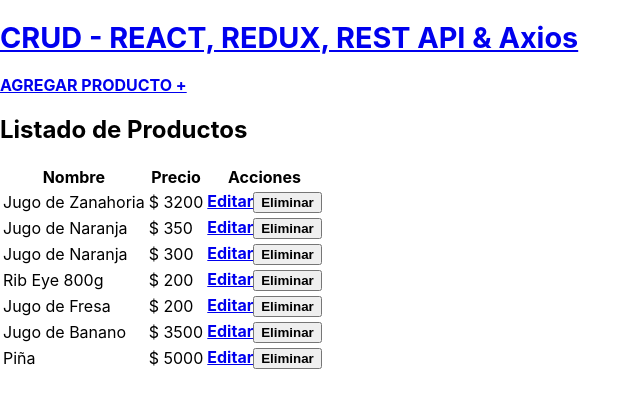
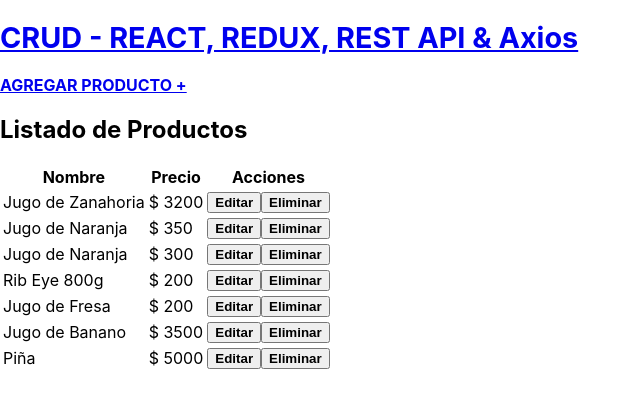
Before and after one commit to strujilloor/React-Guia-Completa, a React (Create React App) app: page / in a window 1280 px wide. Shown: the top 408 px of the page, without its empty margins (0-642 px from the left). Built offline with nearby package versions, Linux system fonts and the light colour scheme; data requests are answered from the project's data file; the HTML template or start-up script is replaced by a standard one.

Commit message:
LLevando al usuario a Edición

```diff
--- a/src/components/Product.js
+++ b/src/components/Product.js
@@ -1,5 +1,5 @@
 import React from 'react';
-import { Link } from 'react-router-dom';
+import { Link, useHistory } from 'react-router-dom';
 import Swal from 'sweetalert2';
 
 // REDUX
@@ -11,6 +11,7 @@
     const { name, price, id } = product;
 
     const dispatch = useDispatch();
+    const history = useHistory(); // habilitar history para redirección
 
     // Confirmar si desea eliminarlo
     const confirmarEliminarProducto = ( id ) => {
@@ -32,14 +33,22 @@
         });
     }
 
+    // Función que redirige de forma programada
+    const redireccionarEdicion = id => {
+        history.push(`/productos/editar/${ id }`);
+    }
+
     return (
         <tr>
             <td>{ name }</td>
             <td><span className="font-weight-bold">$ { price } </span></td>
             <td className="acciones">
-                <Link to={`/productos/editar/${ id }`} className="btn btn-primary mr-2">
+                <button
+                    type="button"
+                    onClick={ () => redireccionarEdicion( id ) }
+                    className="btn btn-primary mr-2">
                     Editar
-                </Link>
+                </button>
                 <button
                     type="button"
                     className="btn btn-danger"
```
